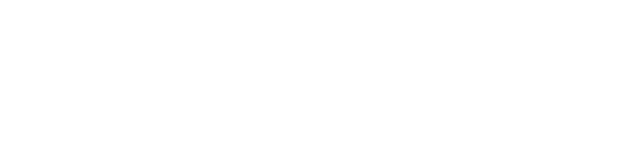
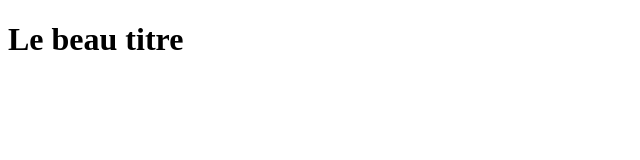
Before and after one commit to lucas-gtd/helloWorld, a plain HTML site: page index.html in a window 1280 px wide. Shown: the whole page, without its empty margins (0-640 px from the left). Drawn offline with Linux system fonts and the light colour scheme.

Commit message:
added a new <h1>
I added a new title in the body

```diff
--- a/index.html
+++ b/index.html
@@ -11,6 +11,8 @@
 
 <div class="container">
 
+  <h1>Le beau titre</h1>
+
 </div>
 
 <script>
```
